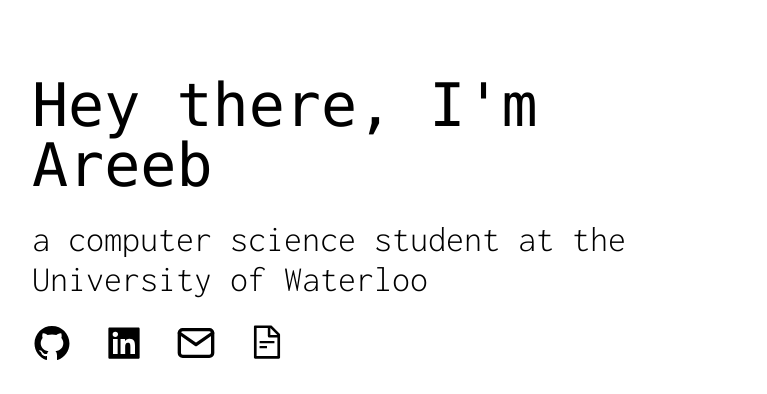
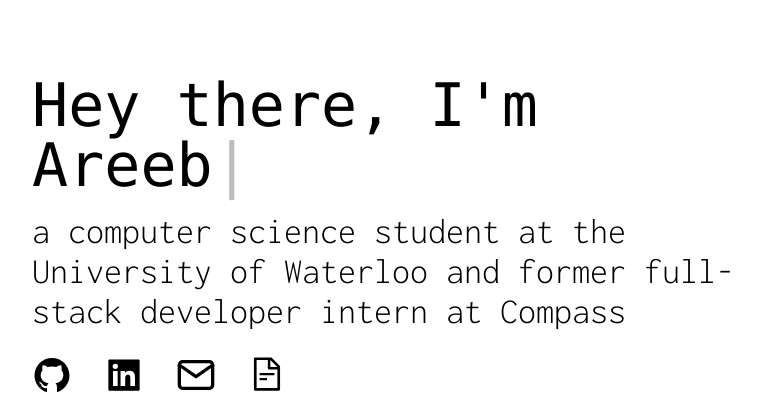
Before and after one commit to shaikhareeb/areeb-shaikh-portfolio-site-v2, a React (Create React App) app: page / in a window 1280 px wide. Shown: the part 193-587 px from the top of the page, without its empty margins (256-1023 px from the left). Built offline with nearby package versions, Linux system fonts and the light colour scheme.

Commit message:
added typewriter effect

```diff
--- a/package.json
+++ b/package.json
@@ -13,6 +13,7 @@
 		"react-router-dom": "^5.2.0",
 		"react-scripts": "4.0.3",
 		"styled-components": "^5.3.1",
+		"typewriter-effect": "^2.18.0",
 		"web-vitals": "^1.1.2"
 	},
 	"scripts": {
--- a/src/Components/Hero.js
+++ b/src/Components/Hero.js
@@ -4,13 +4,24 @@ import {
 	AiOutlineFileText,
 } from "react-icons/ai";
 import { FiMail } from "react-icons/fi";
+import Typewriter from "typewriter-effect";
 
 const Hero = () => {
 	return (
 		<div className="font-mono">
-			<h1 className="text-6xl mt-48">Hey there, I'm Areeb</h1>
-			<h2 className="font-inconsolata text-4xl mt-6">
-				a computer science student at the University of Waterloo
+			<h1 className="text-6xl mt-48">
+				<Typewriter
+					onInit={(typewriter) => {
+						typewriter.typeString("Hey there, I'm Areeb").start();
+					}}
+					options={{
+						delay: 100,
+					}}
+				/>
+			</h1>
+			<h2 className="font-inconsolata text-4xl mt-4">
+				a computer science student at the University of Waterloo and former
+				full-stack developer intern at Compass
 			</h2>
 			<div className="mt-6 flex">
 				<AiFillGithub
```
Also changed, not shown: 1 other file (tests, documents, lock files or other folders).
